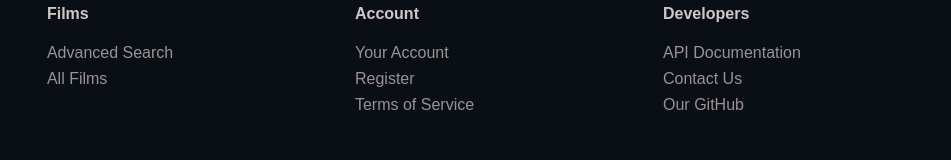
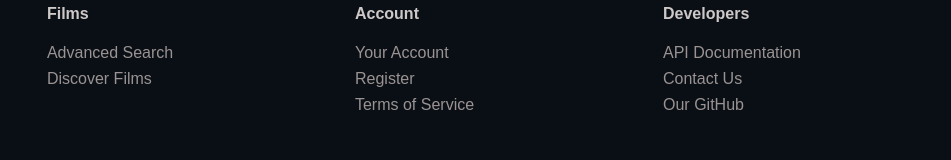
Before and after one commit to vetematts/CineCritic-frontend, a React (Vite) app: page / in a window 1280 px wide. Shown: the part 831-991 px from the top of the page, without its empty margins (147-1098 px from the left). Built offline with nearby package versions, Linux system fonts and the light colour scheme; no server answers; a web font is replaced by a local one.

Commit message:
feat: update footer links and labels

```diff
--- a/src/components/footer/index.jsx
+++ b/src/components/footer/index.jsx
@@ -25,7 +25,7 @@ export function Footer() {
               <StyledFooterLinks to="/advancedSearch">Advanced Search</StyledFooterLinks>
             </StyledFooterLinkList>
             <StyledFooterLinkList>
-              <StyledFooterLinks>All Films</StyledFooterLinks>
+              <StyledFooterLinks to="/discover">Discover Films</StyledFooterLinks>
             </StyledFooterLinkList>
           </StyledList>
         </StyledFooterColumns>
@@ -52,7 +52,7 @@ export function Footer() {
               </StyledFooterLinks>
             </StyledFooterLinkList>
             <StyledFooterLinkList>
-              <StyledFooterLinks to="https://x.com/vetematts">Contact Us</StyledFooterLinks>
+              <StyledFooterLinks to="https://github.com/vetematts">Contact Us</StyledFooterLinks>
             </StyledFooterLinkList>
             <StyledFooterLinkList>
               <StyledFooterLinks to="https://github.com/users/vetematts/projects/2">
```
